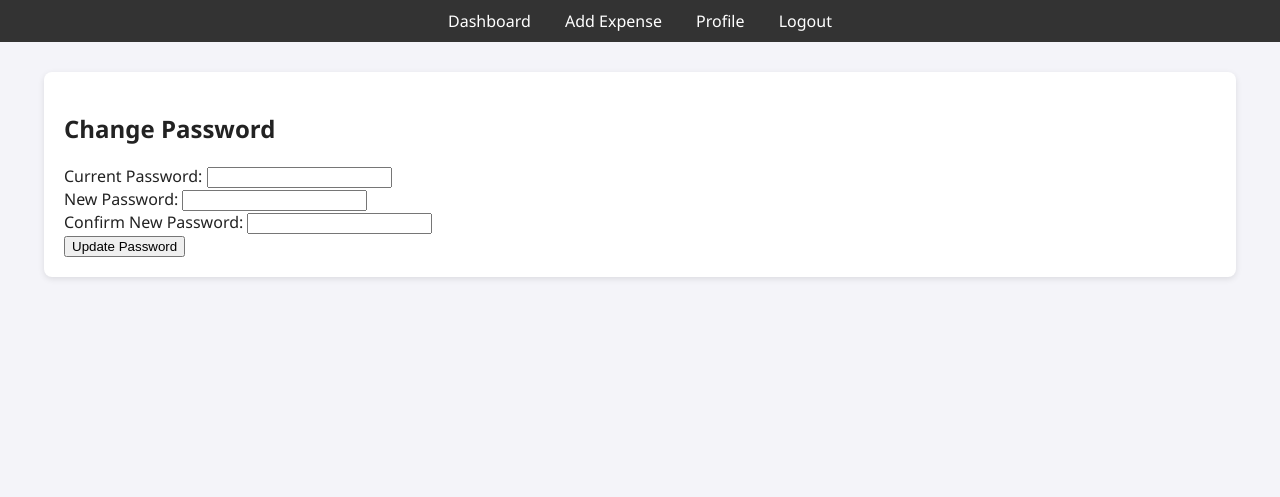
After one commit to Sai-Hemanth-Kumar/Personal_Expense_Tracker, a Flask app: page /change_password in a window 1280 px wide. The commit adds this page. Shown: the top 497 px of the page. Run offline with Flask 3, Linux system fonts and the light colour scheme; the visitor is signed in with stand-in values (Sample User, id 1).

Commit message:
Updated files.

```diff
--- a/app.py
+++ b/app.py
@@ -51,6 +51,7 @@ def login():
         if user and bcrypt.check_password_hash(user['password'], password):
             session['user_id'] = user['id']
             session['user_name'] = user['name']
+            flash("Logged-In Successfully.")
             return redirect(url_for('dashboard'))
         else:
             flash("Invalid email or password.")
@@ -60,7 +61,7 @@ def login():
 @app.route('/logout')
 def logout():
     session.clear()
-    flash("Logged out successfully.")
+    flash("Logged-out successfully.")
     return redirect(url_for('home'))
 
 # 📊 Dashboard
@@ -128,5 +129,56 @@ def profile():
 
     return render_template('profile.html', user=user, total_expense=total_expense)
 
+@app.route('/change_password', methods=['GET', 'POST'])
+def change_password():
+    if 'user_id' not in session:
+        return redirect(url_for('login'))
+
+    if request.method == 'POST':
+        current_password = request.form['current_password']
+        new_password = request.form['new_password']
+        confirm_new_password = request.form['confirm_new_password']
+
+        conn = get_connection()
+        cursor = conn.cursor(dictionary=True)
+        cursor.execute("SELECT password FROM users WHERE id=%s", (session['user_id'],))
+        user = cursor.fetchone()
+
+        if not user or not bcrypt.check_password_hash(user['password'], current_password):
+            flash("Current password is incorrect.")
+            cursor.close()
+            conn.close()
+            return redirect(url_for('change_password'))
+
+        if new_password != confirm_new_password:
+            flash("New passwords do not match.")
+            cursor.close()
+            conn.close()
+            return redirect(url_for('change_password'))
+
+        hashed_password = bcrypt.generate_password_hash(new_password).decode('utf-8')
+        cursor.execute("UPDATE users SET password=%s WHERE id=%s", (hashed_password, session['user_id']))
+        conn.commit()
+        cursor.close()
+        conn.close()
+
+        # Clear session and redirect to login after password change
+        session.clear()
+        flash("Password updated successfully! Please log in again.")
+        return redirect(url_for('login'))
+
+    return render_template('change_password.html')
+
+'''
+@app.route('/change_password', methods=['POST'])
+def change_password():
+    if 'user_id' not in session:
+        return redirect(url_for('login'))
+    # Process password change logic here...
+    # e.g. read form fields, validate, update DB, flash messages
+    flash("Password change functionality not implemented yet.")
+    return redirect(url_for('profile'))
+'''
+
 if __name__ == '__main__':
     app.run(debug=True)
--- /dev/null
+++ b/templates/change_password.html
@@ -0,0 +1,14 @@
+<!-- templates/change_password.html -->
+{% extends 'base.html' %}
+{% block content %}
+<h2>Change Password</h2>
+<form method="POST">
+    <label>Current Password:</label>
+    <input type="password" name="current_password" required><br>
+    <label>New Password:</label>
+    <input type="password" name="new_password" required><br>
+    <label>Confirm New Password:</label>
+    <input type="password" name="confirm_new_password" required><br>
+    <button type="submit">Update Password</button>
+</form>
+{% endblock %}
```
Also changed, not shown: templates/profile.html (+6 -16 lines).
